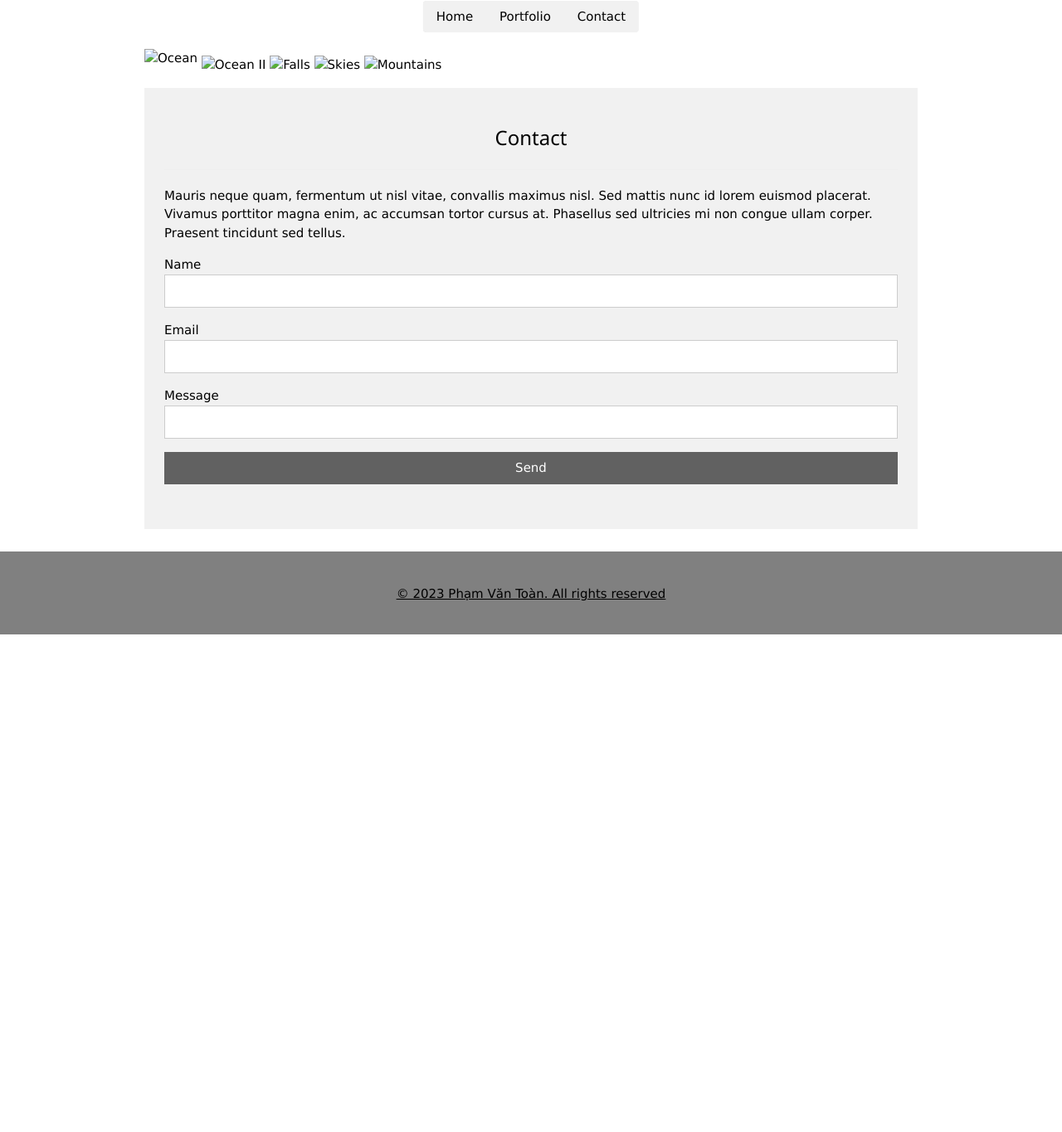
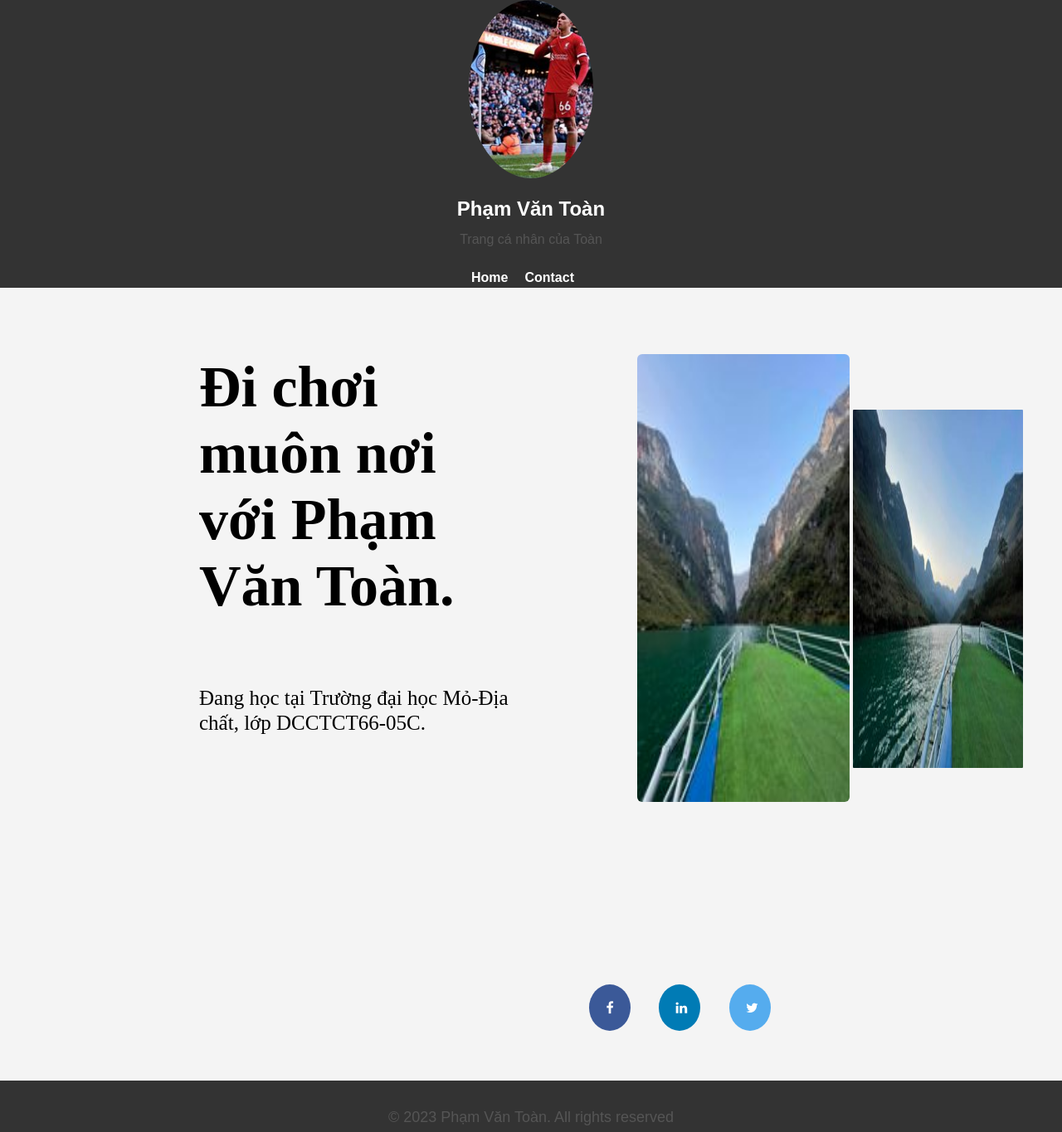
Before and after one commit to phamvantoan2310/phamvantoan2310.github.io, a plain HTML site: page index.html in a window 1280 px wide. Shown: the whole page at 83% size. Before the commit the page ends 800 px from the top, so only its background shows below. Drawn offline with nearby package versions, Linux system fonts and the light colour scheme.

Commit message:
hoàn thành project

```diff
--- a/CSS/style.css
+++ b/CSS/style.css
@@ -1,8 +1,276 @@
-footer{
-    background-color: gray;
-    height: 100px;
+/*ResetCSSstyles*/
+* {
+    margin: 0;
+    padding: 0;
+    box-sizing: border-box;
 }
-footer p{
+
+/*Bodystyles*/
+body {
+    font-family: 'Arial', sans-serif;
+    background-color: #f4f4f4;
+    color: #333;
+    line-height: 1.6;
+}
+
+/*Headerstyles*/
+header {
+    background-color: #333;
+    color: #fff;
+    padding: 20px0;
     text-align: center;
-    padding-top: 40px;
 }
+
+.profile-image img {
+    border-radius: 50%;
+    max-width: 150px;
+}
+
+.profile-info {
+    margin-top: 10px;
+}
+
+.profile-info h2 {
+    font-size: 24px;
+    margin-bottom: 5px;
+    color: white;
+}
+
+.profile-info p {
+    font-size: 16px;
+}
+
+.main-menu ul {
+    list-style: none;
+    display: flex;
+    justify-content: center;
+    margin-top: 20px;
+}
+
+.main-menu li {
+    margin-right: 20px;
+}
+
+.main-menu a {
+    text-decoration: none;
+    color: #fff;
+    font-weight: bold;
+    font-size: 16px;
+    transition: color0.3sease;
+}
+
+.main-menu a:hover {
+    color: #ffd700;
+}
+
+/*Maincontentstyles*/
+main {
+    padding: 40px0;
+}
+
+.container {
+    max-width: 960px;
+    margin: 0auto;
+    padding: 020px;
+}
+
+.container p{
+    text-align: center;
+}
+
+section {
+    margin-bottom: 40px;
+}
+
+h2 {
+    font-size: 36px;
+    margin-bottom: 20px;
+    color: #333;
+}
+
+p {
+    font-size: 18px;
+    color: #555;
+}
+
+/*Footerstyles*/
+footer {
+    background-color: #333;
+    color: #fff;
+    padding: 30px;
+    text-align: center;
+
+}
+
+.gridView1 {
+    display: grid;
+    grid-template-columns: 60% auto;
+
+}
+
+.first-content {
+    display: flex;
+    padding-top: 5rem;
+}
+
+.content {
+    flex-basis: 56%;
+}
+
+.content p {
+    display: flex;
+    padding-left: 15rem;
+    padding-top: 5rem;
+    padding-bottom: 5rem;
+    color: black;
+    font-family: Poppins;
+    font-size: 25px;
+    font-style: normal;
+    font-weight: 300;
+    line-height: 30px;
+    width: 150%;
+}
+
+.secondary-content {
+    padding-left: 15rem;
+    display: flex;
+    width: 100%;
+}
+
+
+
+h1 {
+    padding-left: 15rem;
+    width: 130%;
+    color: black;
+    font-size: 70px;
+    font-family: Sora;
+    font-weight: 600;
+    line-height: 80px;
+    word-wrap: break-word;
+}
+
+
+.image {
+
+    /* flex-basis: 44%; */
+    padding-top: 5rem;
+}
+
+.image1 {
+    width: 50%;
+    height: 100%;
+    border-radius: 6px;
+}
+
+.image2 {
+    width: 40%;
+    height: 80%;
+    border-radius: 1px;
+    margin-bottom: 8%;
+}
+
+/* Ipad mini  */
+@media screen and (max-width: 768px){
+    .gridView1 {
+        display: flex;
+        width: 768px;
+
+    }
+
+    .main-content {
+        display: flex;
+        padding-top: 15rem;
+        width: 100%;
+    }
+
+    .content {
+    }
+
+    .secondary-content {
+        padding-left: 2rem;
+        display: flex;
+        width: 100%;
+    }
+
+    h1 {
+        padding-left: 0rem;
+        width: 130%;
+        color: black;
+        font-size: 70px;
+        font-family: Sora;
+        font-weight: 600;
+        line-height: 80px;
+        word-wrap: break-word;
+    }
+    .image {
+        padding-top: 5rem;
+        display: none;
+    }
+}
+
+/* Iphone12 Pro  */
+@media screen and (max-width: 391px){
+    .gridView1 {
+        display: flex;
+        width: 390px;
+    }
+
+    .main-content {
+        display: flex;
+        padding-top: 15rem;
+        width: 100%;
+    }
+
+    .content {
+    }
+
+    .secondary-content {
+        padding-left: 2rem;
+        display: flex;
+        width: 100%;
+    }
+    h1 {
+        padding-left: 2rem;
+        width: 130%;
+        color: black;
+        font-size: 70px;
+        font-family: Sora;
+        font-weight: 600;
+        line-height: 80px;
+        word-wrap: break-word;
+    }
+    .image {
+        padding-top: 5rem;
+        display: none;
+    }
+}
+
+.icon{
+    padding-left: 75%;
+    margin-top: 200px;
+}
+.fa {
+    padding: 20px;
+    font-size: 30px;
+    width: 50px;
+    text-align: center;
+    text-decoration: none;
+  }
+  .fa-facebook {
+    border-radius: 50%;
+    background: #3B5998;
+    color: white;
+    margin-right:30px;
+  }
+  .fa-linkedin {
+    border-radius: 50%;
+    background: #007bb5;
+    color: white;
+  }
+  .fa-twitter {
+    border-radius: 50%;
+    background: #55ACEE;
+    color: white;
+    margin-left: 30px;
+  }
--- a/index.html
+++ b/index.html
@@ -1,76 +1,61 @@
 <!DOCTYPE html>
 <html lang="en">
 <head>
-<title>W3.CSS Template</title>
     <meta charset="UTF-8">
-<meta name="viewport" content="width=device-width, initial-scale=1">
-<link rel="stylesheet" href="https://www.w3schools.com/w3css/4/w3.css">
-<link rel="stylesheet" href="CSS/style.css">
+    <meta name="viewport" content="width=device-width, initial-scale=1.0">
+    <title>Phạm Văn Toàn-2121050010</title>
+    <link rel="stylesheet" href="/css/style.css">
+    <link rel="stylesheet" href="https://cdnjs.cloudflare.com/ajax/libs/font-awesome/4.7.0/css/font-awesome.min.css">
+
 </head>
 <body>
-
-<!-- Header -->
-<header class="w3-display-container w3-content w3-center" style="max-width:1500px">
-  <img class="w3-image" src="Images/Photograp.png" alt="Me" width="1500" height="600">
-
-  <!-- Navbar (placed at the bottom of the header image) -->
-  <div class="w3-bar w3-light-grey w3-round w3-display-bottommiddle w3-hide-small" style="bottom:-16px">
-    <a href="#" class="w3-bar-item w3-button">Home</a>
-    <a href="#portfolio" class="w3-bar-item w3-button">Portfolio</a>
-    <a href="#contact" class="w3-bar-item w3-button">Contact</a>
+    <header>
+        <div class="profile-image"> <img src="./Images/image2.png"> </div>
+        <div class="profile-info">
+            <h2>Phạm Văn Toàn</h2>
+            <p>Trang cá nhân của Toàn</p>
         </div>
+        <nav class="main-menu">
+            <ul>
+                <li><a href="#home">Home</a></li>
+                <li><a href="#contact">Contact</a></li>
+            </ul>
+        </nav>
     </header>
-
-<!-- Navbar on small screens -->
-<div class="w3-center w3-light-grey w3-padding-16 w3-hide-large w3-hide-medium">
-<div class="w3-bar w3-light-grey">
-  <a href="#" class="w3-bar-item w3-button">Home</a>
-  <a href="#portfolio" class="w3-bar-item w3-button">Portfolio</a>
-  <a href="#contact" class="w3-bar-item w3-button">Contact</a>
+    <main>
+        <section id="home">
+          <div class="gridView1">
+            <div>
+                <div class="first-content">
+                    <div class="content">
+                        <h1>Đi chơi muôn nơi với Phạm Văn Toàn.</h1>
+                        <p>Đang học tại Trường đại học Mỏ-Địa chất, lớp DCCTCT66-05C.</p>
                     </div>
                 </div>
-<!-- Page content -->
-<div class="w3-content w3-padding-large w3-margin-top" id="portfolio">
-
-  <!-- Images (Portfolio) -->
-  <img src="Images/ocean.jpg" alt="Ocean" class="w3-image" width="1000" height="500">
-  <img src="Images/ocean2.jpg" alt="Ocean II" class="w3-image w3-margin-top" width="1000" height="500">
-  <img src="Images/falls2.jpg" alt="Falls" class="w3-image w3-margin-top" width="1000" height="500">
-  <img src="Images/mountainskies.jpg" alt="Skies" class="w3-image w3-margin-top" width="1000" height="500">
-  <img src="Images/mountains2.jpg" alt="Mountains" class="w3-image w3-margin-top" width="1000" height="500">
-
-  <!-- Contact -->
-  <div class="w3-light-grey w3-padding-large w3-padding-32 w3-margin-top" id="contact">
-    <h3 class="w3-center">Contact</h3>
-    <hr>
-    <p>Mauris neque quam, fermentum ut nisl vitae, convallis maximus nisl. Sed mattis nunc id lorem euismod placerat. Vivamus porttitor magna enim, ac accumsan tortor cursus at. Phasellus sed ultricies mi non congue ullam corper. Praesent tincidunt sed tellus.</p>
-
-    <form action="/action_page.php" target="_blank">
-      <div class="w3-section">
-        <label>Name</label>
-        <input class="w3-input w3-border" type="text" required name="Name">
             </div>
-      <div class="w3-section">
-        <label>Email</label>
-        <input class="w3-input w3-border" type="text" required name="Email">
+            <div class="image">
+                <img
+                    class="image1"
+                    src="./Images/image3.png"
+                />
+                <img
+                    class="image2"
+                    src="./Images/image4.png"
+                />
             </div>
-      <div class="w3-section">
-        <label>Message</label>
-        <input class="w3-input w3-border" required name="Message">
         </div>
-      <button type="submit" class="w3-button w3-block w3-dark-grey">Send</button>
-    </form><br>
-
-
+        <section id="contact">
+            <div class="container">
+                <div class="icon">
+                  <a href="https://www.facebook.com" class="fa fa-facebook"></a>
+                  <a href="#" class="fa fa-linkedin"></a>
+                  <a href="#" class="fa fa-twitter"></a>
               </div>
-
-<!-- End page content -->
             </div>
+        </section>
+    </main>
     <footer>
-    <div>
-        <p> <a href="#" target="_blank">© 2023 Phạm Văn Toàn. All rights reserved</a></p>
-    </div>
+            <p>© 2023 Phạm Văn Toàn. All rights reserved</p>
     </footer>
-
 </body>
 </html>
```
Also changed, not shown: Images/image.png (added), Images/image2.png (added), Images/image3.png (added), Images/image4.png (added). Lines whose indentation alone changed are shown as unchanged.
